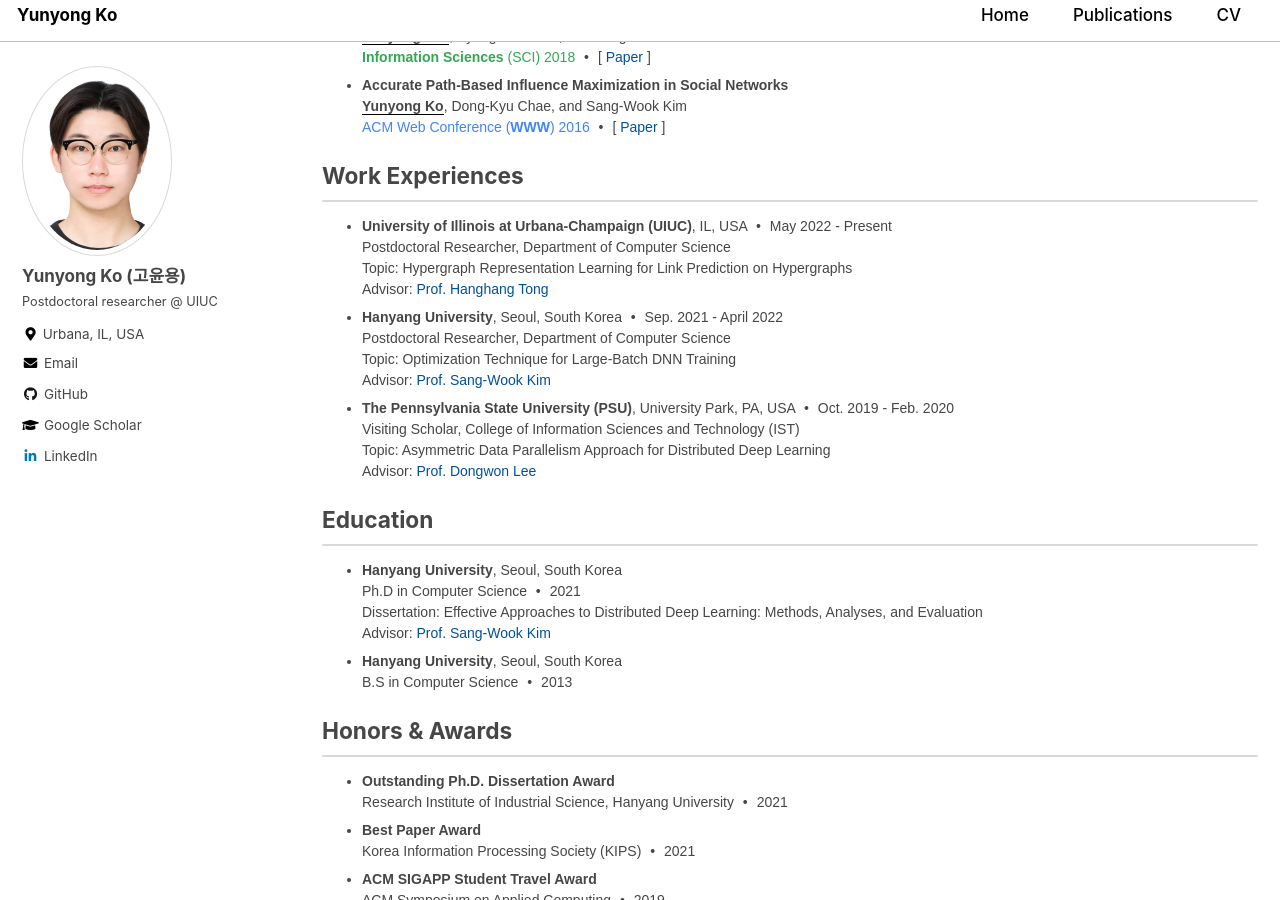
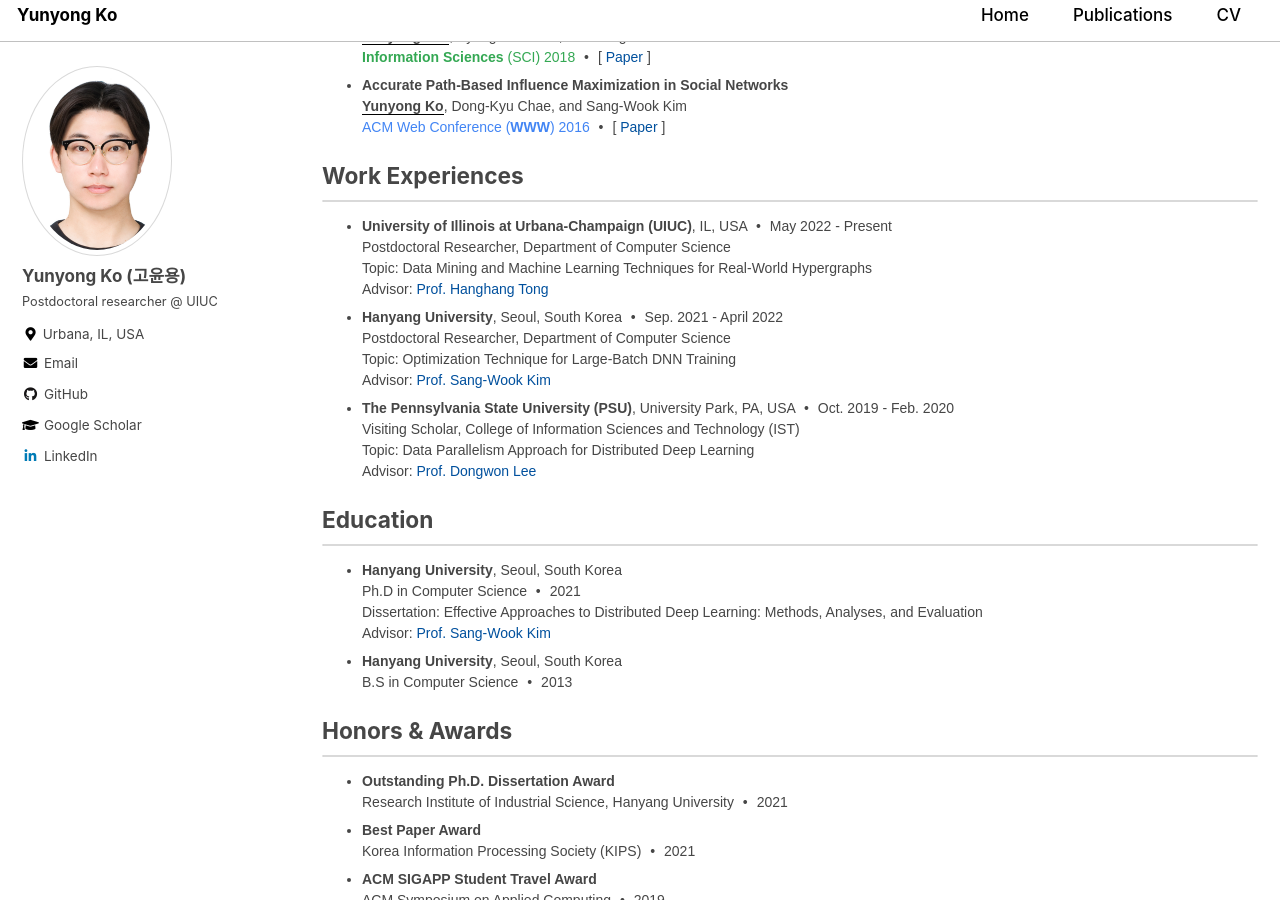
Before and after one commit to yy-ko/yy-ko.github.io, a Jekyll site: the page built from index.html, in a window 1280 px wide and 900 px high, scrolled down 810 px. Built offline with Jekyll 4.4.1, drawn with Linux system fonts in a browser that asks for light colours; cached includes are drawn as plain includes; the list of posts is cut into pages by our own code.

Commit message:
work experience

```diff
--- a/index.html
+++ b/index.html
@@ -85,7 +85,7 @@
 	<ul class="my_list">
 		<li><strong>University of Illinois at Urbana-Champaign (UIUC)</strong>, IL, USA  <span class="dot-sep">&#8226;</span> May 2022 - Present <br>
 		Postdoctoral Researcher, Department of Computer Science <br>
-        Topic: Hypergraph Representation Learning for Link Prediction on Hypergraphs <br>
+        Topic: Data Mining and Machine Learning Techniques for Real-World Hypergraphs<br>
 		Advisor: <a href="http://tonghanghang.org/">Prof. Hanghang Tong</a>
 		<li><strong>Hanyang University</strong>, Seoul, South Korea <span class="dot-sep">&#8226;</span> Sep. 2021 - April 2022<br>
     	Postdoctoral Researcher, Department of Computer Science <br>
@@ -93,7 +93,7 @@
     	Advisor: <a href="http://www.agape.hanyang.ac.kr/members/prof">Prof. Sang-Wook Kim</a>
 		<li><strong>The Pennsylvania State University (PSU)</strong>, University Park, PA, USA <span class="dot-sep">&#8226;</span> Oct. 2019 - Feb. 2020 <br>
     	Visiting Scholar, College of Information Sciences and Technology (IST) <br>
-        Topic: Asymmetric Data Parallelism Approach for Distributed Deep Learning <br>
+        Topic: Data Parallelism Approach for Distributed Deep Learning <br>
     	Advisor: <a href="https://pike.psu.edu/dongwon/">Prof. Dongwon Lee</a>
 	</ul>
 </div>
```
